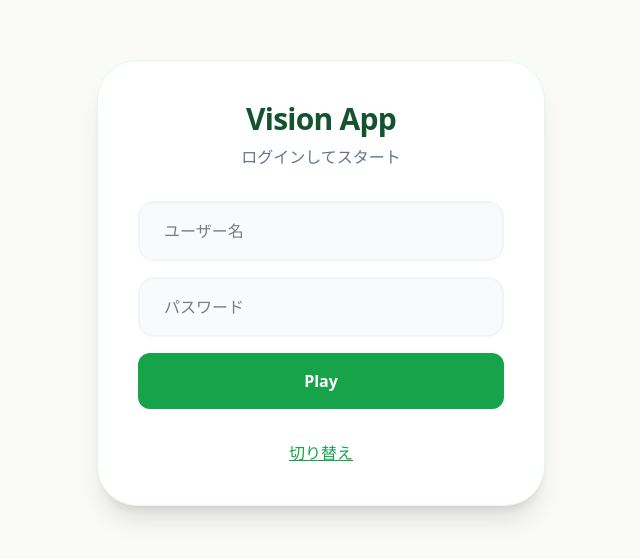
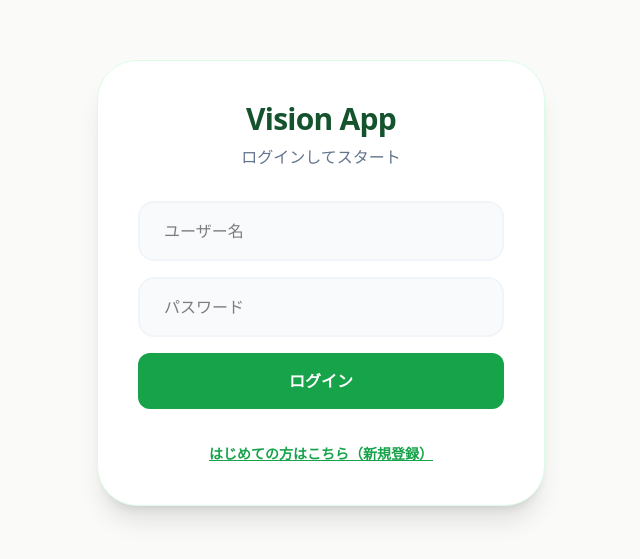
Before and after one commit to sgmrkt071210-creator/vision-app, a React (Vite) app: page / in a window 1280 px wide. Shown: the part 117-676 px from the top of the page, without its empty margins (319-959 px from the left). Built offline with nearby package versions, Linux system fonts and the light colour scheme.

Commit message:
Improve auth UI to distinguish register mode

```diff
--- a/src/App.jsx
+++ b/src/App.jsx
@@ -66,6 +66,18 @@ const App = () => {
         headers: { 'Content-Type': 'application/json' },
         body: JSON.stringify(authInput)
       });
+
+      if (res.status === 404) {
+        setAuthError('サーバー接続エラー (404)。ターミナルでサーバーを再起動してください。');
+        return;
+      }
+
+      const contentType = res.headers.get("content-type");
+      if (!contentType || !contentType.includes("application/json")) {
+        setAuthError(`サーバーエラー (${res.status})。サーバーログを確認してください。`);
+        return;
+      }
+
       const data = await res.json();
 
       if (data.success) {
@@ -76,7 +88,8 @@ const App = () => {
         setAuthError(data.error || 'Authentication failed');
       }
     } catch (err) {
-      setAuthError('Network error occurred');
+      console.error(err);
+      setAuthError('ネットワークエラーが発生しました。サーバーが起動しているか確認してください。');
     }
   };
 
@@ -117,7 +130,10 @@ const App = () => {
             deadlineMonth: 数値
             isExam: true/false
             roadmap: [{"month":1,"task":"..."}...] (必ず1-12月)
-            subTasks: ["行動1","行動2","行動3", ...] (1つ30分~60分で完了する粒度のTODO)
+            subTasks: 文字列の配列 (以下のルールに従うこと)
+            - categoryが"CHALLENGE"の場合: 具体的な行動(30~60分粒度)を3つ
+            - categoryが"HABIT"の場合: その目標自体を1つだけ含める
+            - categoryが"HOBBY"の場合: 空配列[]にする
             advice: "一言アドバイス"
             rewardIdea: "ご褒美アイデア"
           ` }]
@@ -226,15 +242,26 @@ const App = () => {
         <div className="bg-white rounded-[2.5rem] shadow-xl p-10 w-full max-w-md border border-emerald-100">
           <div className="text-center mb-8">
             <h1 className="text-3xl font-black text-emerald-900 tracking-tight">Vision App</h1>
-            <p className="text-slate-500 mt-2 font-medium">ログインしてスタート</p>
+            <p className="text-slate-500 mt-2 font-medium">
+              {authMode === 'LOGIN' ? 'ログインしてスタート' : '新規アカウント作成'}
+            </p>
           </div>
           <form onSubmit={handleAuth} className="space-y-4">
             <input type="text" value={authInput.username} onChange={e => setAuthInput({ ...authInput, username: e.target.value })} className="w-full px-6 py-4 bg-slate-50 border-2 border-slate-100 rounded-2xl" placeholder="ユーザー名" required />
             <input type="password" value={authInput.password} onChange={e => setAuthInput({ ...authInput, password: e.target.value })} className="w-full px-6 py-4 bg-slate-50 border-2 border-slate-100 rounded-2xl" placeholder="パスワード" required />
             {authError && <p className="text-red-500 text-sm">{authError}</p>}
-            <button type="submit" className="w-full bg-emerald-600 text-white font-bold py-4 rounded-xl">Play</button>
+            <button type="submit" className="w-full bg-emerald-600 text-white font-bold py-4 rounded-xl hover:bg-emerald-700 transition-colors">
+              {authMode === 'LOGIN' ? 'ログイン' : '登録してはじめる'}
+            </button>
           </form>
-          <div className="mt-8 text-center"><button onClick={() => setAuthMode(authMode === 'LOGIN' ? 'REGISTER' : 'LOGIN')} className="text-emerald-600 underline">切り替え</button></div>
+          <div className="mt-8 text-center">
+            <button
+              onClick={() => { setAuthMode(authMode === 'LOGIN' ? 'REGISTER' : 'LOGIN'); setAuthError(''); }}
+              className="text-emerald-600 underline font-bold text-sm"
+            >
+              {authMode === 'LOGIN' ? 'はじめての方はこちら（新規登録）' : 'すでにアカウントをお持ちの方（ログイン）'}
+            </button>
+          </div>
         </div>
       </div>
     );
--- a/vite.config.js
+++ b/vite.config.js
@@ -8,5 +8,10 @@ export default defineConfig({
     proxy: {
       '/api': 'http://localhost:3000'
     }
+  },
+  preview: {
+    proxy: {
+      '/api': 'http://localhost:3000'
+    }
   }
 })
```
